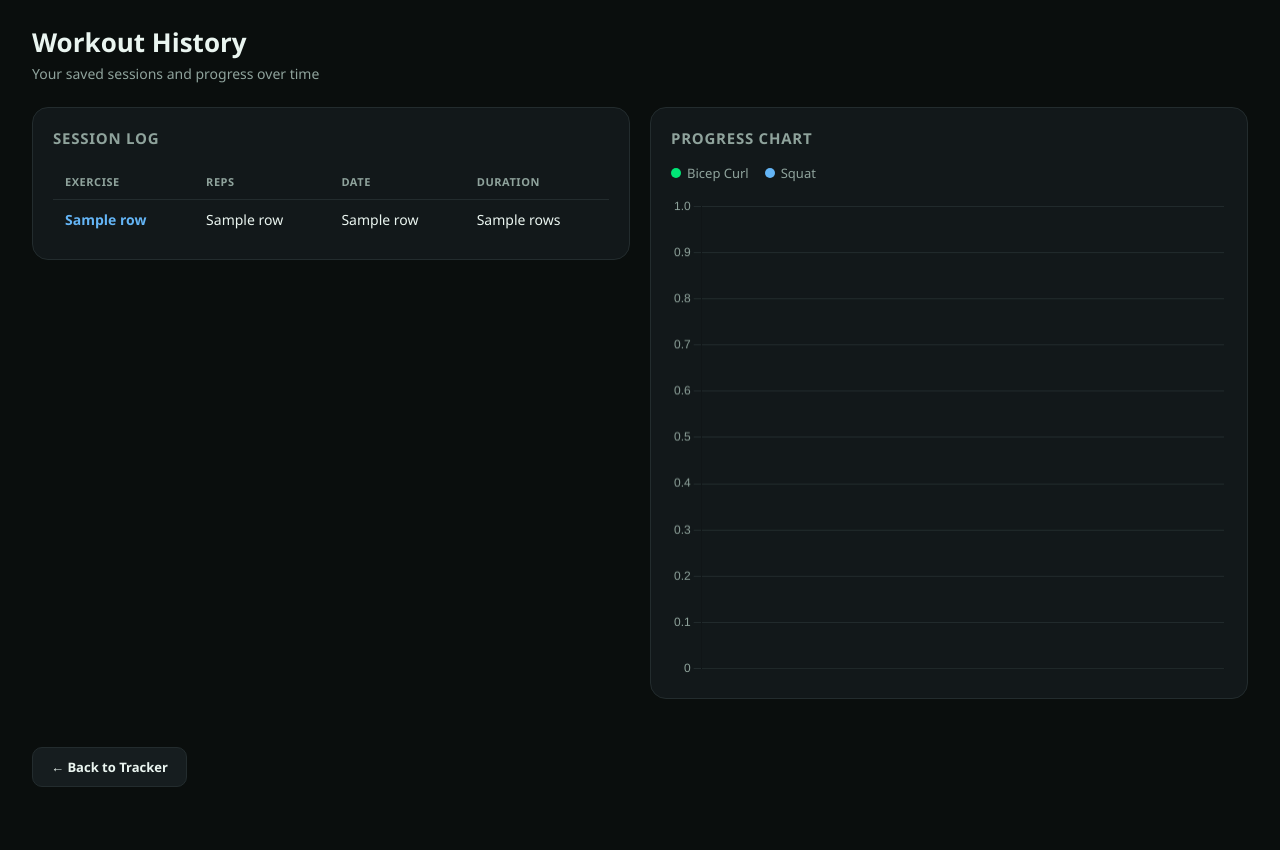
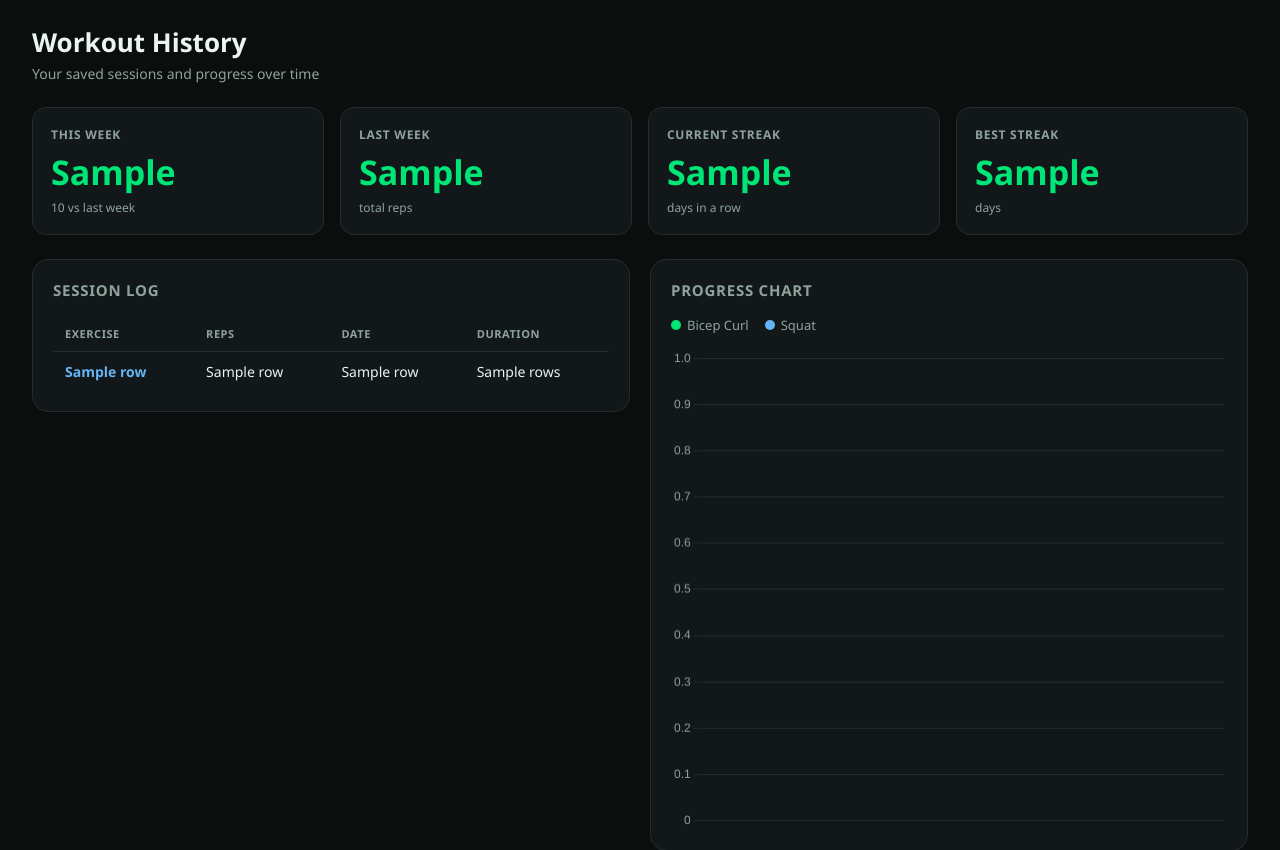
Before and after one commit to PraveenkumarTeli/smartfit-AI, a Flask app: template templates/history.html in a window 1280 px wide. Shown: the part 68-918 px from the top of the page. Before the commit the page ends 855 px from the top, so only its background shows below. Run offline with Flask 3, Linux system fonts and the light colour scheme; the template is opened without the code that fills it: most values are stand-ins (such as "Sample title", 1, 10 or a date in 2020).

Commit message:
Add weekly stats and streak cards to history page

```diff
--- a/app.py
+++ b/app.py
@@ -7,7 +7,7 @@ import mysql.connector
 from smartwatch_api import get_heart_rate
 import os
 from dotenv import load_dotenv
-from datetime import date
+from datetime import date,timedelta
 from werkzeug.security import generate_password_hash, check_password_hash
 load_dotenv()
 conn = mysql.connector.connect(
@@ -237,6 +237,54 @@ def history():
 
     cursor.execute("SELECT * FROM workouts WHERE user_id = %s", (user_id,))
     data = cursor.fetchall()
+
+    # Weekly totals
+    cursor.execute(
+        "SELECT COALESCE(SUM(reps), 0) FROM workouts "
+        "WHERE user_id = %s AND date >= CURDATE() - INTERVAL 6 DAY",
+        (user_id,)
+    )
+    this_week = int(cursor.fetchone()[0])
+
+    cursor.execute(
+        "SELECT COALESCE(SUM(reps), 0) FROM workouts "
+        "WHERE user_id = %s AND date BETWEEN CURDATE() - INTERVAL 13 DAY "
+        "AND CURDATE() - INTERVAL 7 DAY",
+        (user_id,)
+    )
+    last_week = int(cursor.fetchone()[0])
+
+    # Streaks: a day counts only if total reps that day is above 0
+    cursor.execute(
+        "SELECT date FROM workouts WHERE user_id = %s "
+        "GROUP BY date HAVING SUM(reps) > 0 ORDER BY date",
+        (user_id,)
+    )
+    active_days = [r[0] for r in cursor.fetchall()]
+    active_set = set(active_days)
+
+    # Current streak: counts back from today, or from yesterday if you
+    # haven't worked out yet today (so the streak isn't lost mid-day)
+    day = date.today()
+    if day not in active_set:
+        day = day - timedelta(days=1)
+    current_streak = 0
+    while day in active_set:
+        current_streak += 1
+        day = day - timedelta(days=1)
+
+    # Best streak: longest run of consecutive days ever
+    best_streak = 0
+    run = 0
+    prev = None
+    for d in active_days:
+        if prev is not None and (d - prev).days == 1:
+            run += 1
+        else:
+            run = 1
+        best_streak = max(best_streak, run)
+        prev = d
+
     bicep_dates = []
     bicep_reps = []
     squat_dates = []
@@ -248,7 +296,15 @@ def history():
         if row[1] == "squat":
             squat_dates.append(str(row[3]))
             squat_reps.append(row[2])
-    return render_template('history.html', workouts=data, bicep_dates=bicep_dates, bicep_reps=bicep_reps, squat_dates=squat_dates, squat_reps=squat_reps)
+
+    return render_template(
+        'history.html',
+        workouts=data,
+        bicep_dates=bicep_dates, bicep_reps=bicep_reps,
+        squat_dates=squat_dates, squat_reps=squat_reps,
+        this_week=this_week, last_week=last_week,
+        current_streak=current_streak, best_streak=best_streak
+    )
 @app.route('/selected_exercise/<exercise>')
 def select_exercise(exercise):
     global selected_exercise
--- a/templates/history.html
+++ b/templates/history.html
@@ -106,10 +106,29 @@
             text-decoration: none;
         }
         .btn-link:hover { border-color: var(--accent); color: var(--accent); }
+        .stats-row {
+            display: grid;
+            grid-template-columns: repeat(4, 1fr);
+            gap: 16px;
+            padding: 24px 32px 0;
+        }
+        .stat-card {
+            background: var(--panel);
+            border: 1px solid var(--border);
+            border-radius: 14px;
+            padding: 18px;
+        }
+        .stat-label {
+            font-size: 12px;
+            letter-spacing: 0.06em;
+            color: var(--text-dim);
+            text-transform: uppercase;
+            font-weight: 700;
+        }
+        .stat-value { font-size: 34px; font-weight: 800; margin-top: 6px; color: var(--accent); }
+        .stat-sub { font-size: 12px; color: var(--text-dim); margin-top: 4px; }
+        @media (max-width: 900px) { .stats-row { grid-template-columns: 1fr 1fr; } }
 
-        @media (max-width: 900px) {
-            .layout { grid-template-columns: 1fr; }
-        }
     </style>
 </head>
 <body>
@@ -130,7 +149,28 @@
         <h1>Workout History</h1>
         <p>Your saved sessions and progress over time</p>
     </div>
-
+    <div class="stats-row">
+    <div class="stat-card">
+        <div class="stat-label">This week</div>
+        <div class="stat-value">{{ this_week }}</div>
+        <div class="stat-sub">{{ '+' if this_week >= last_week else '' }}{{ this_week - last_week }} vs last week</div>
+    </div>
+    <div class="stat-card">
+        <div class="stat-label">Last week</div>
+        <div class="stat-value">{{ last_week }}</div>
+        <div class="stat-sub">total reps</div>
+    </div>
+    <div class="stat-card">
+        <div class="stat-label">Current streak</div>
+        <div class="stat-value">{{ current_streak }}</div>
+        <div class="stat-sub">{{ 'day' if current_streak == 1 else 'days' }} in a row</div>
+    </div>
+    <div class="stat-card">
+        <div class="stat-label">Best streak</div>
+        <div class="stat-value">{{ best_streak }}</div>
+        <div class="stat-sub">{{ 'day' if best_streak == 1 else 'days' }}</div>
+    </div>
+</div>
     <div class="layout">
         <div class="card">
             <h3>Session Log</h3>
```
